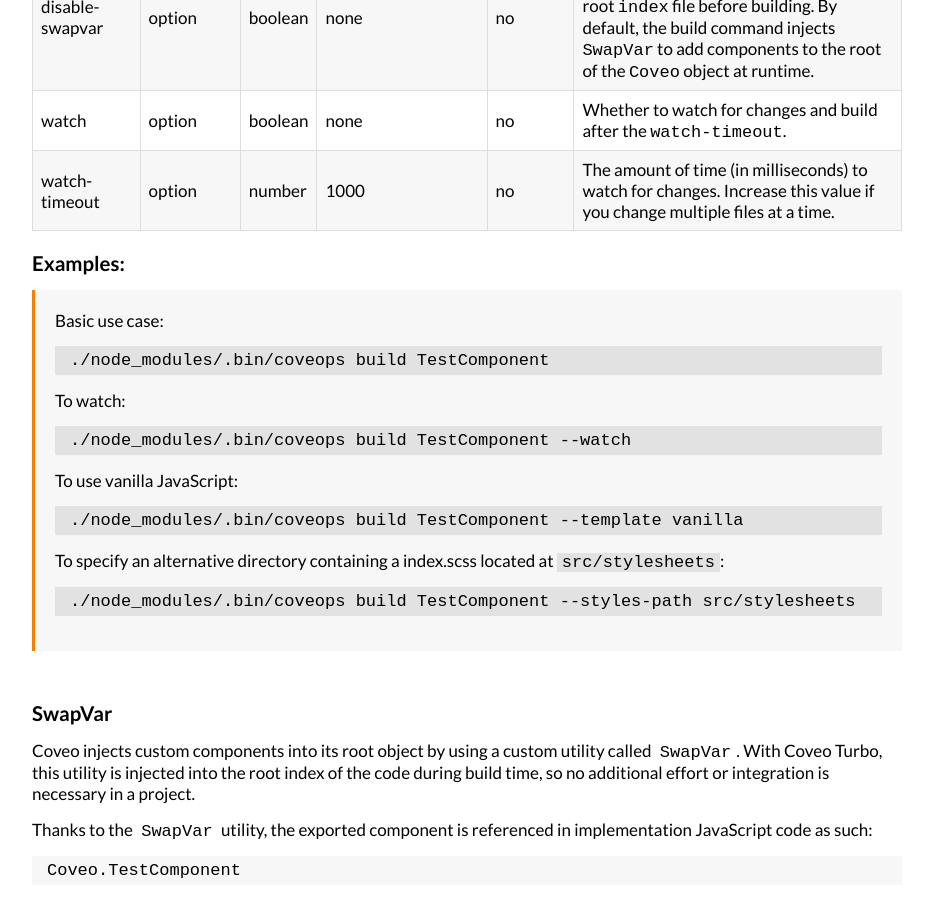
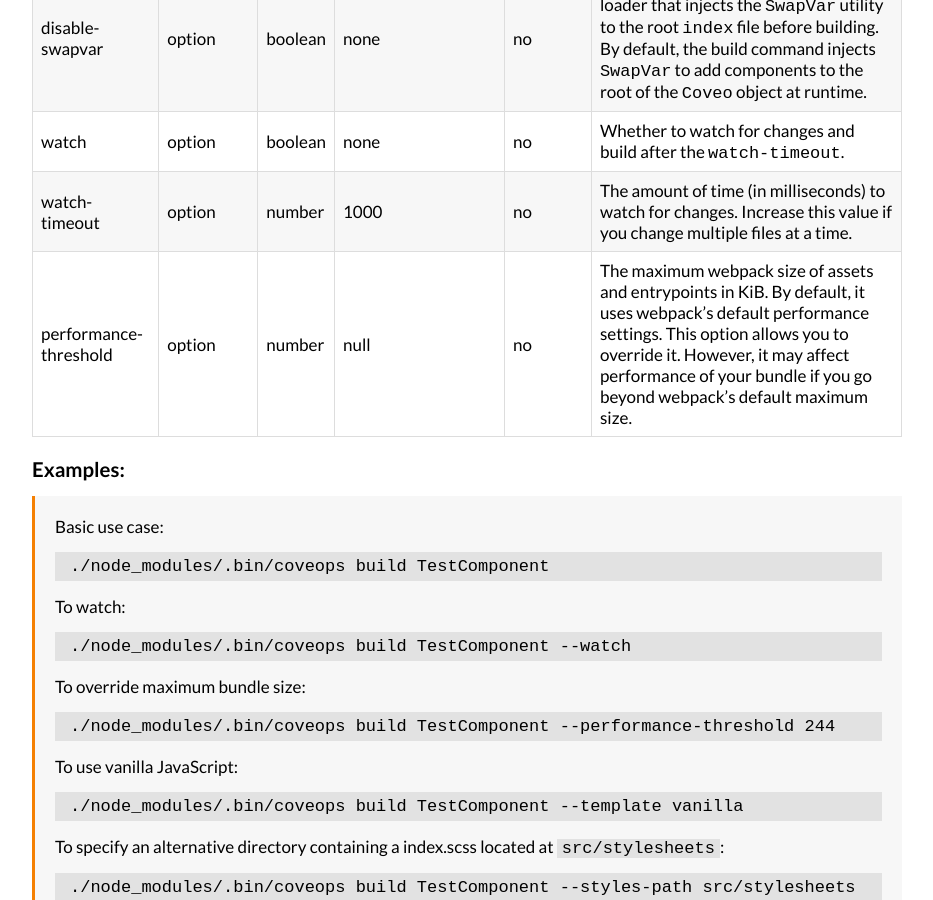
Before and after one commit to Coveo-Turbo/Coveo-Turbo.github.io, a Jekyll site: the page built from _docs/CLI-reference.md, in a window 1280 px wide and 900 px high, scrolled down 2320 px. Shown: the whole window, without its empty margins (173-1106 px from the left). Built offline with Jekyll 4.4.1, drawn with Linux system fonts in a browser that asks for light colours; a style sheet for code colours, icons or effects is not loaded.

Commit message:
Adds instructions for performance threshold option.

````diff
--- a/_docs/CLI-reference.md
+++ b/_docs/CLI-reference.md
@@ -74,6 +74,7 @@
 | disable-swapvar | option | boolean | none | no | Whether to remove the Webpack loader that injects the `SwapVar` utility to the root `index` file before building. By default, the build command injects `SwapVar` to add components to the root of the `Coveo` object at runtime. |
 | watch | option | boolean | none | no | Whether to watch for changes and build after the `watch-timeout`. |
 | watch-timeout | option | number | 1000 | no | The amount of time (in milliseconds) to watch for changes. Increase this value if you change multiple files at a time. |
+| performance-threshold | option | number | null | no | The maximum webpack size of assets and entrypoints in KiB. By default, it uses webpack's default performance settings. This option allows you to override it. However, it may affect performance of your bundle if you go beyond webpack's default maximum size. |
 
 
 #### Examples:
@@ -90,6 +91,12 @@
 >
 > ```bash
 > ./node_modules/.bin/coveops build TestComponent --watch
+> ```
+>
+> To override maximum bundle size:
+>
+> ```bash
+> ./node_modules/.bin/coveops build TestComponent --performance-threshold 244
 > ```
 >
 > To use vanilla JavaScript:
````
